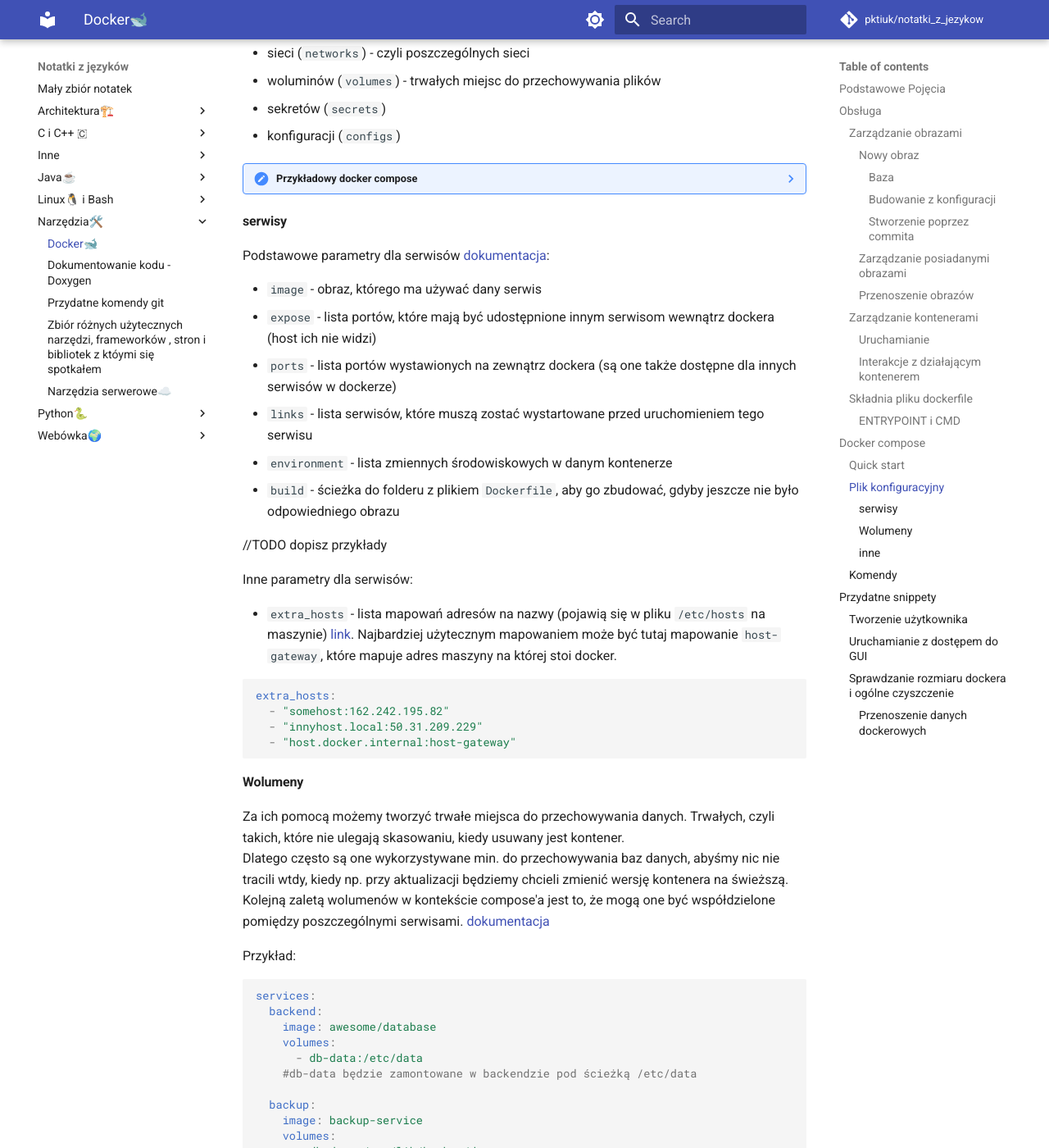
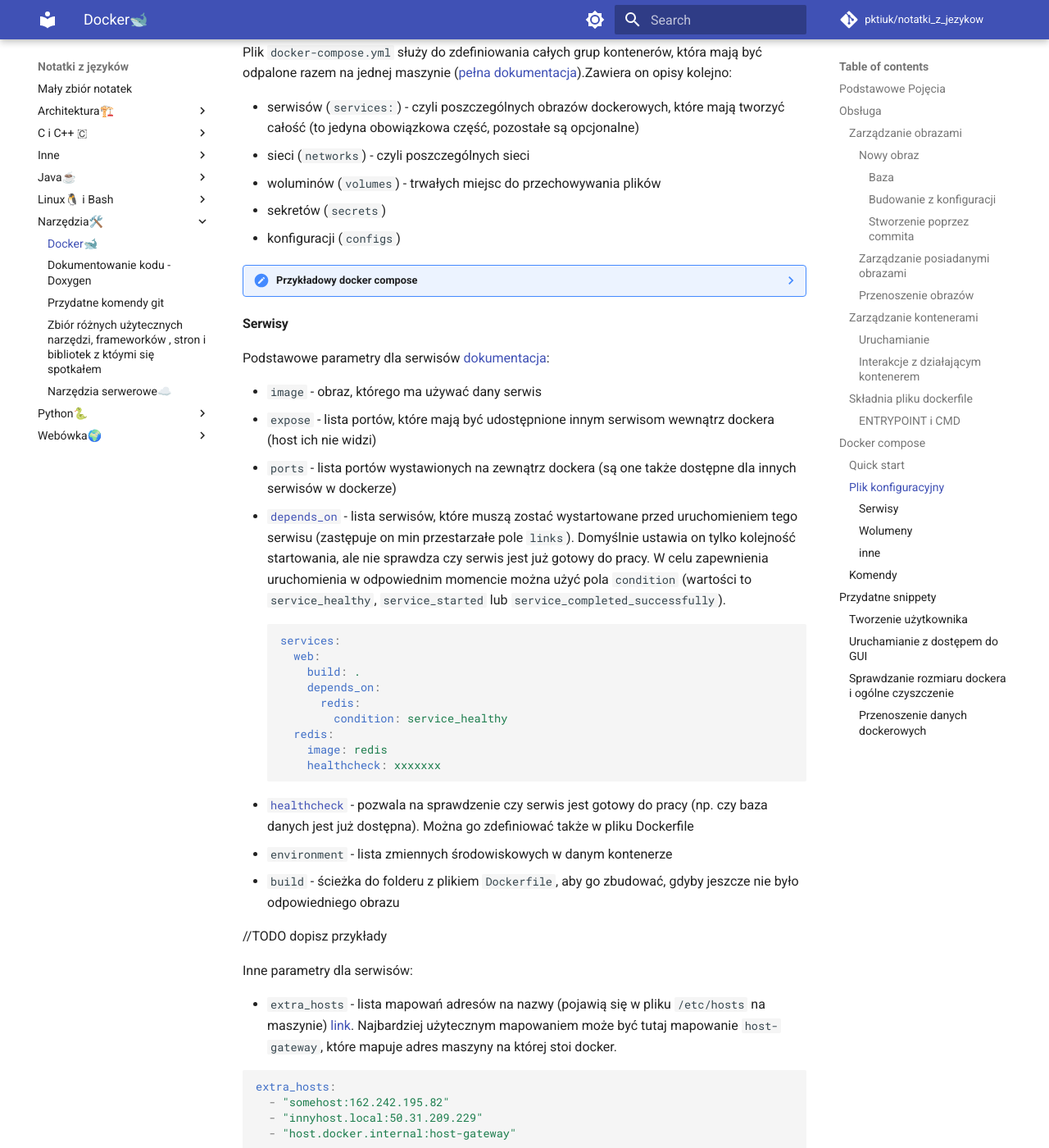
Before and after one commit to pktiuk/notatki_z_jezykow, an MkDocs documentation site: the page built from docs/Narzędzia🛠️/docker.md, in a window 1280 px wide and 1400 px high, scrolled down 8238 px. Shown: the whole window at 82% size. Built offline with MkDocs 1.6.1 and Material for MkDocs 9.7.7, drawn with Linux system fonts in a browser that asks for light colours; comment, search, counter and statistics services are not loaded; some of the changed text lies outside the part shown.

Commit message:
Dodanie sprawdzanie stanu do dokumentacji

````diff
--- a/docs/Narzędzia🛠️/docker.md
+++ b/docs/Narzędzia🛠️/docker.md
@@ -220,6 +220,11 @@ Komendy:
 - `ENTRYPOINT command arg1 arg2 ...` uruchamia tą komendę, kiedy kontener jest uruchamiany (kontener jest zamykany kiedy ta komenda się kończy)
 - `EXPOSE port` pokazuje na jakim porcie słucha kontaner, sama go nie wystawia, pełni raczej funkcję informacyjną dla użytkownika [link](https://docs.docker.com/engine/reference/builder/#expose)
 - `VOLUME` pozwala kontenerowi podłączyć się do innego systemu plików [więcej info](https://docs.docker.com/storage/volumes/)
+- `HEALTHCHECK` pozwala na sprawdzanie czy kontener jest gotowy do pracy [link](https://docs.docker.com/reference/dockerfile/#healthcheck)
+  ```docker
+  HEALTHCHECK --interval=5m --timeout=3s \
+    CMD curl -f http://localhost/ || exit 1
+  ```
 
 **Uwaga** - w pliku dockerowym może być tylko jeden `CMD` albo `ENTRYPOINT`, jak nie to tylko `ENTRYPOINT` jest używany (na ogół).
 
@@ -357,14 +362,26 @@ Plik `docker-compose.yml` służy do zdefiniowania całych grup kontenerów, kt
       back-tier: {}
     ```
 
-#### serwisy
+#### Serwisy
 
 Podstawowe parametry dla serwisów [dokumentacja](https://docs.docker.com/compose/compose-file/05-services/):
 
 - `image` - obraz, którego ma używać dany serwis
 - `expose` - lista portów, które mają być udostępnione innym serwisom wewnątrz dockera (host ich nie widzi)
 - `ports` - lista portów wystawionych na zewnątrz dockera (są one także dostępne dla innych serwisów w dockerze)
-- `links` - lista serwisów, które muszą zostać wystartowane przed uruchomieniem tego serwisu
+- [`depends_on`](https://docs.docker.com/reference/compose-file/services/#depends_on) - lista serwisów, które muszą zostać wystartowane przed uruchomieniem tego serwisu (zastępuje on min przestarzałe pole `links`). Domyślnie ustawia on tylko kolejność startowania, ale nie sprawdza czy serwis jest już gotowy do pracy. W celu zapewnienia uruchomienia w odpowiednim momencie można użyć pola `condition` (wartości to `service_healthy`, `service_started` lub `service_completed_successfully`).
+  ```yaml
+  services:
+    web:
+      build: .
+      depends_on:
+        redis:
+          condition: service_healthy
+    redis:
+      image: redis
+      healthcheck: xxxxxxx
+  ```
+- [`healthcheck`](https://docs.docker.com/reference/compose-file/services/#healthcheck) - pozwala na sprawdzenie czy serwis jest gotowy do pracy (np. czy baza danych jest już dostępna). Można go zdefiniować także w pliku Dockerfile
 - `environment` - lista zmiennych środowiskowych w danym kontenerze
 - `build` - ścieżka do folderu z plikiem `Dockerfile`, aby go zbudować, gdyby jeszcze nie było odpowiedniego obrazu
 
@@ -436,8 +453,6 @@ Warto tytaj wiedzieć o [atrybutach](https://docs.docker.com/compose/compose-fil
         device: /mnt/duzy_dysk/pliki_dla_cvata/
         o: bind
   ```
-
-
 
 
 #### inne
````
